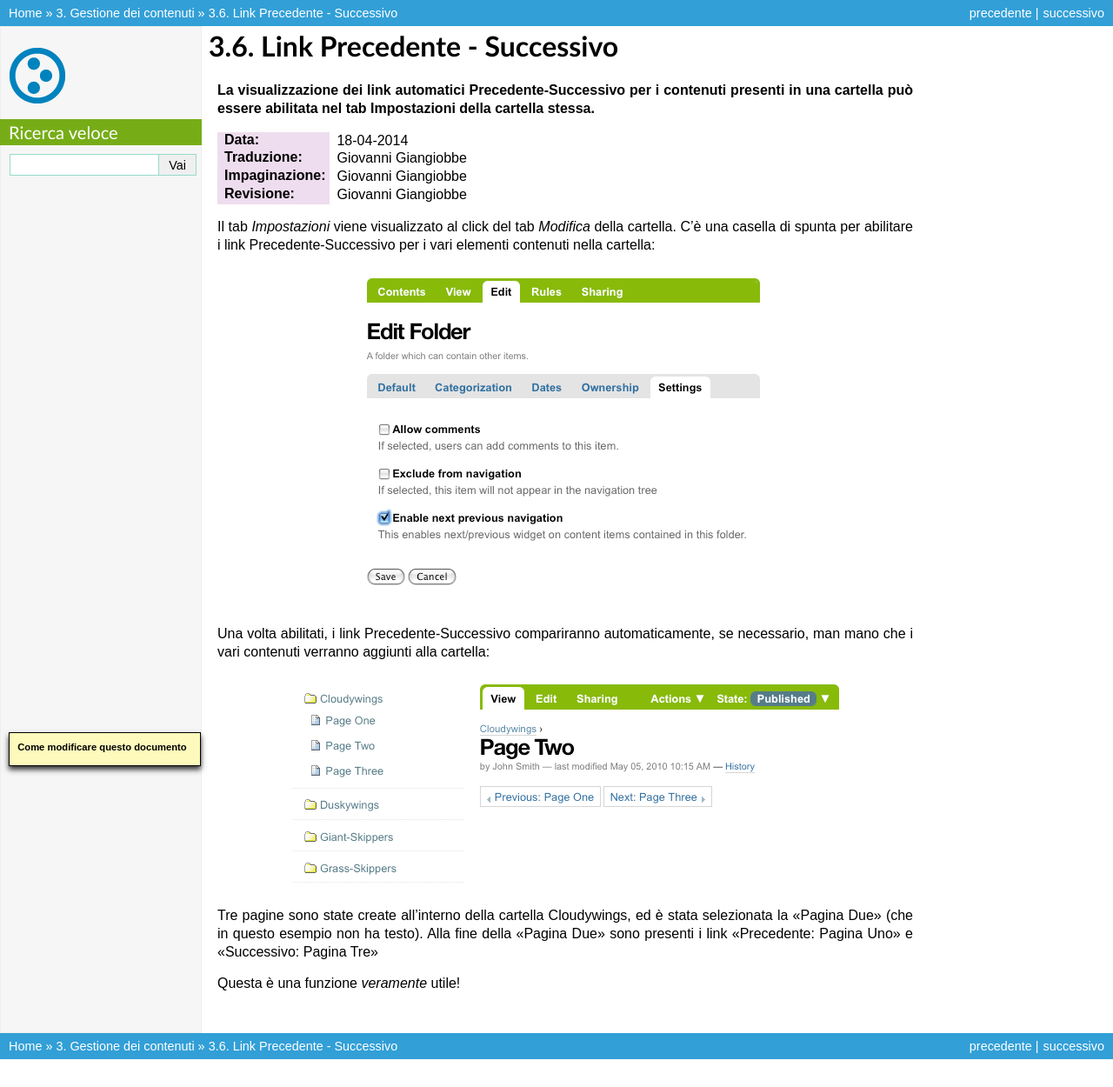
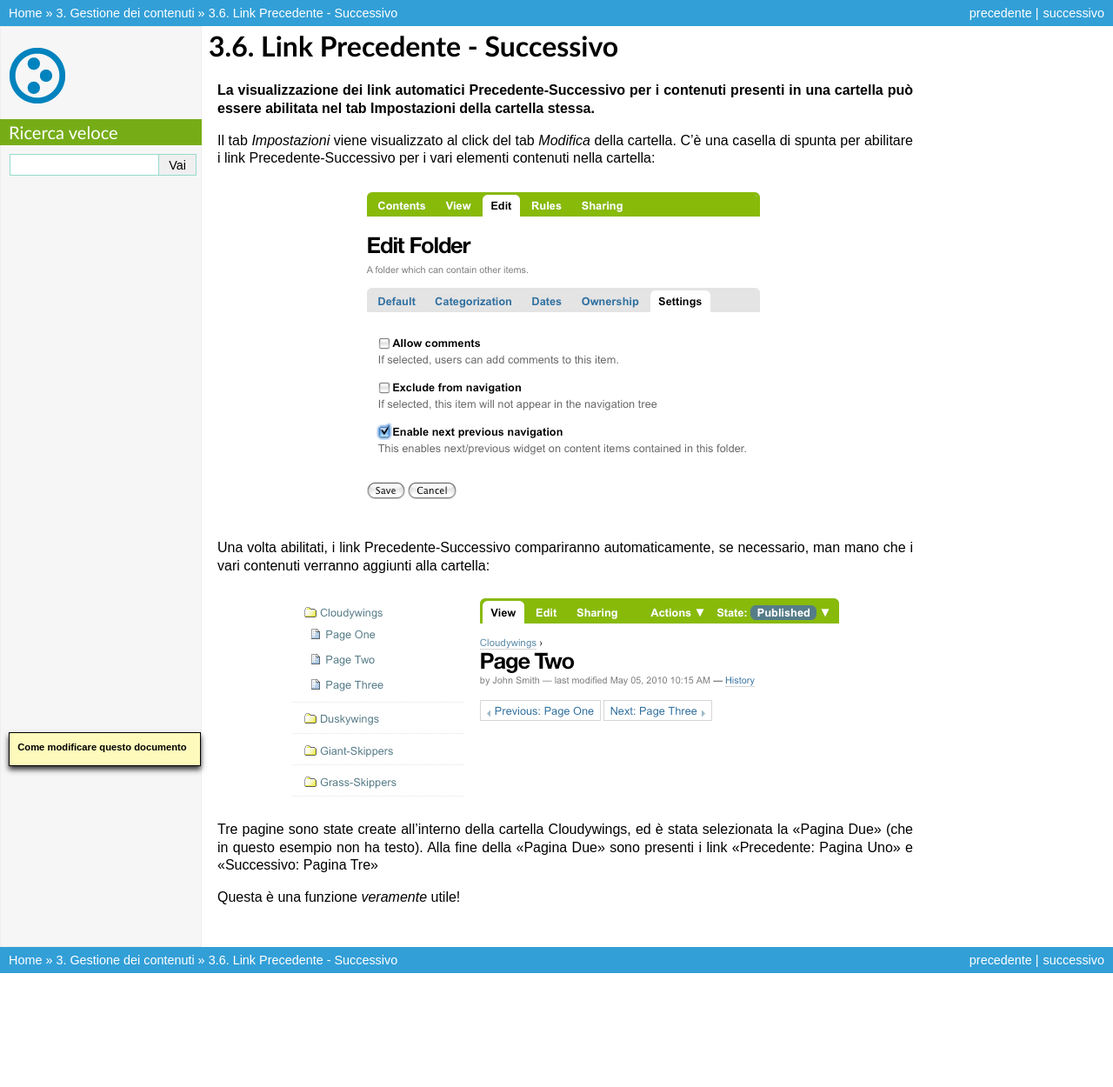
Before and after one commit to plone-it/collective.italiandocumentation, a Sphinx documentation site: the page built from source/managing-content/previous-next-links.rst, in a window 1280 px wide. Shown: the whole page at 87% size. Built offline with Sphinx 7.4.7, drawn with Linux system fonts in a browser that asks for light colours; pages that are not in the unit, such as notebooks, are missing from menus; after the commit the page ends 1151 px from its top, so only the background shows below that.

Commit message:
Tolta tabella intestazione

```diff
--- a/source/managing-content/previous-next-links.rst
+++ b/source/managing-content/previous-next-links.rst
@@ -6,11 +6,6 @@ Link Precedente - Successivo
 **La visualizzazione dei link automatici Precedente-Successivo per i contenuti
 presenti in una cartella può essere abilitata nel tab Impostazioni della cartella stessa.**
 
-:Data: 18-04-2014
-:Traduzione: Giovanni Giangiobbe
-:Impaginazione: Giovanni Giangiobbe
-:Revisione: Giovanni Giangiobbe
-
 Il tab *Impostazioni* viene visualizzato al click del tab *Modifica* della cartella.
 C'è una casella di spunta per abilitare i link Precedente-Successivo per i vari
 elementi contenuti nella cartella:
```
Also changed, not shown: other parts of source/managing-content/previous-next-links.rst (+2 -2 lines).
